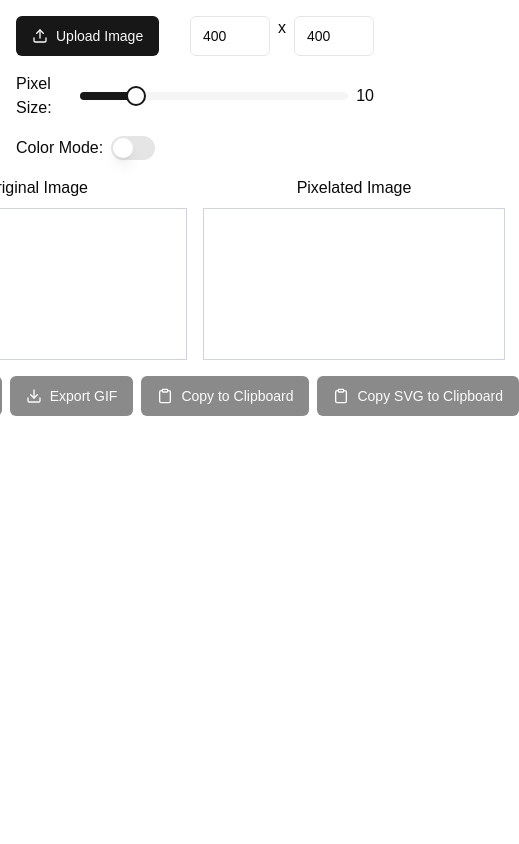
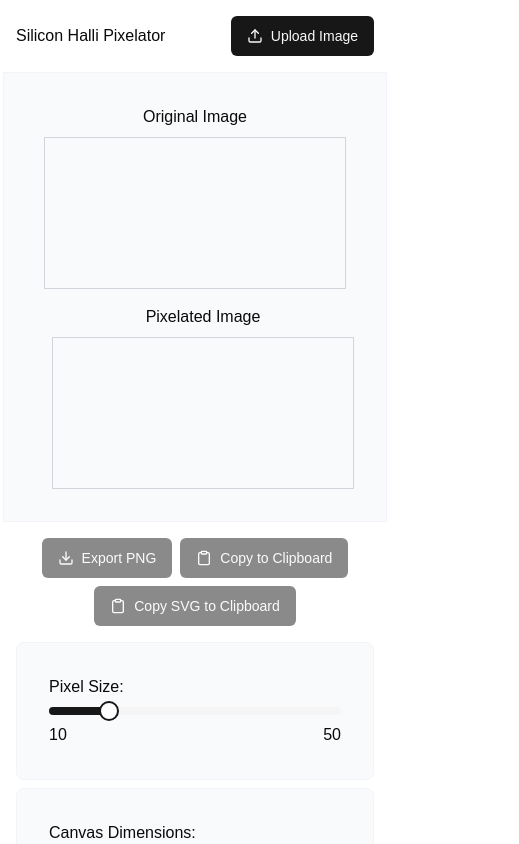
Before and after one commit to navaneethvenu/siliconhalli-pixelator, a Next.js app: page / in a window 390 px wide. Shown: the top 844 px of the page, 519 px wide, since content can reach past the window. Built offline with nearby package versions, Linux system fonts and the light colour scheme.

Commit message:
feat: improve ui, make mobile responsive
TODO: make colour weights section responsive

```diff
--- a/app/artifact.tsx
+++ b/app/artifact.tsx
@@ -380,8 +380,9 @@ const PixelArtGenerator: React.FC = () => {
   };
 
   return (
-    <div className="flex flex-col space-y-4 p-4 max-w-4xl mx-auto">
-      <div className="flex justify-between items-center">
+    <div className="flex flex-col p-4 w-screen items-center">
+      <header className="flex justify-between items-center w-full pb-4">
+        <h1>Silicon Halli Pixelator</h1>
         <div>
           <input
             type="file"
@@ -394,6 +395,46 @@ const PixelArtGenerator: React.FC = () => {
             <Upload className="mr-2 h-4 w-4" /> Upload Image
           </Button>
         </div>
+      </header>
+
+      <div className="flex space-x-4 justify-center gap-4 border border-slate-100 bg-slate-50 p-8 flex-grow flex-wrap">
+        <div>
+          <h3 className="text-center mb-2">Original Image</h3>
+          <canvas ref={previewCanvasRef} className="border border-gray-300" />
+        </div>
+        <div>
+          <h3 className="text-center mb-2">Pixelated Image</h3>
+          <canvas ref={canvasRef} className="border border-gray-300" />
+        </div>
+      </div>
+      <div className="flex justify-center p-4 gap-2 flex-wrap">
+        <Button onClick={() => exportImage("png")} disabled={!image}>
+          <Download className="mr-2 h-4 w-4" /> Export PNG
+        </Button>
+        <Button onClick={copyToClipboard} disabled={!image}>
+          <Clipboard className="mr-2 h-4 w-4" /> Copy to Clipboard
+        </Button>
+        <Button onClick={copySvgTextToClipboard} disabled={!image}>
+          <Clipboard className="mr-2 h-4 w-4" /> Copy SVG to Clipboard
+        </Button>
+      </div>
+      <div className="flex justify-between items-center gap-2 sm:flex-row flex-col w-full">
+        <div className="flex flex-col gap-2 w-full border border-slate-100 bg-slate-50 p-8 rounded-lg">
+          <span>Pixel Size:</span>
+          <Slider
+            value={[pixelSize]}
+            onValueChange={(value) => setPixelSize(value[0])}
+            min={1}
+            max={50}
+            step={1}
+          />
+          <div className="flex justify-between items-center gap-8">
+            <span>{pixelSize}</span>
+            <span>50</span>
+          </div>
+        </div>
+        <div className="flex flex-col gap-2 border border-slate-100 bg-slate-50 p-8 rounded-lg sm:w-auto w-full">
+          <span>Canvas Dimensions:</span>
           <div className="flex space-x-2">
             <Input
               type="number"
@@ -414,24 +455,12 @@ const PixelArtGenerator: React.FC = () => {
             />
           </div>
         </div>
-
-      <div className="flex items-center space-x-2">
-        <span>Pixel Size:</span>
-        <Slider
-          value={[pixelSize]}
-          onValueChange={(value) => setPixelSize(value[0])}
-          min={1}
-          max={50}
-          step={1}
-        />
-        <span>{pixelSize}</span>
       </div>
 
-      <div className="flex items-center space-x-2">
+      <div className="flex items-center p-4">
         <span>Color Mode:</span>
         <Switch checked={colorMode} onCheckedChange={setColorMode} />
       </div>
-
       {colorMode && (
         <div className="space-y-4">
           <div className="flex items-center justify-between">
@@ -480,32 +509,6 @@ const PixelArtGenerator: React.FC = () => {
           </Button>
         </div>
       )}
-
-      <div className="flex space-x-4 justify-center mt-4">
-        <div>
-          <h3 className="text-center mb-2">Original Image</h3>
-          <canvas ref={previewCanvasRef} className="border border-gray-300" />
-        </div>
-        <div>
-          <h3 className="text-center mb-2">Pixelated Image</h3>
-          <canvas ref={canvasRef} className="border border-gray-300" />
-        </div>
-      </div>
-
-      <div className="flex space-x-2 justify-center mt-4">
-        <Button onClick={() => exportImage("png")} disabled={!image}>
-          <Download className="mr-2 h-4 w-4" /> Export PNG
-        </Button>
-        <Button onClick={() => exportImage("gif")} disabled={!image}>
-          <Download className="mr-2 h-4 w-4" /> Export GIF
-        </Button>
-        <Button onClick={copyToClipboard} disabled={!image}>
-          <Clipboard className="mr-2 h-4 w-4" /> Copy to Clipboard
-        </Button>
-        <Button onClick={copySvgTextToClipboard} disabled={!image}>
-          <Clipboard className="mr-2 h-4 w-4" /> Copy SVG to Clipboard
-        </Button>
-      </div>
     </div>
   );
 };
--- a/app/globals.css
+++ b/app/globals.css
@@ -71,6 +71,7 @@ body {
 @layer base {
   * {
     @apply border-border;
+    @apply box-border;
   }
   body {
     @apply bg-background text-foreground;
```
Lines whose indentation alone changed are shown as unchanged.
